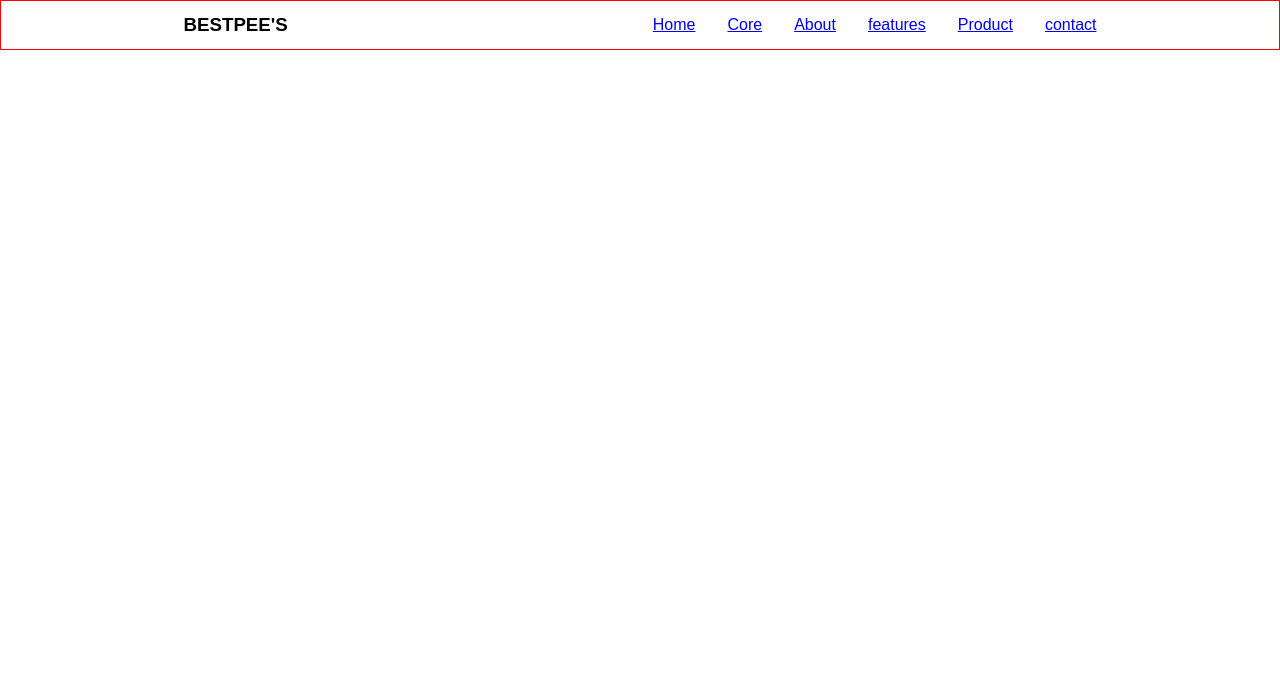
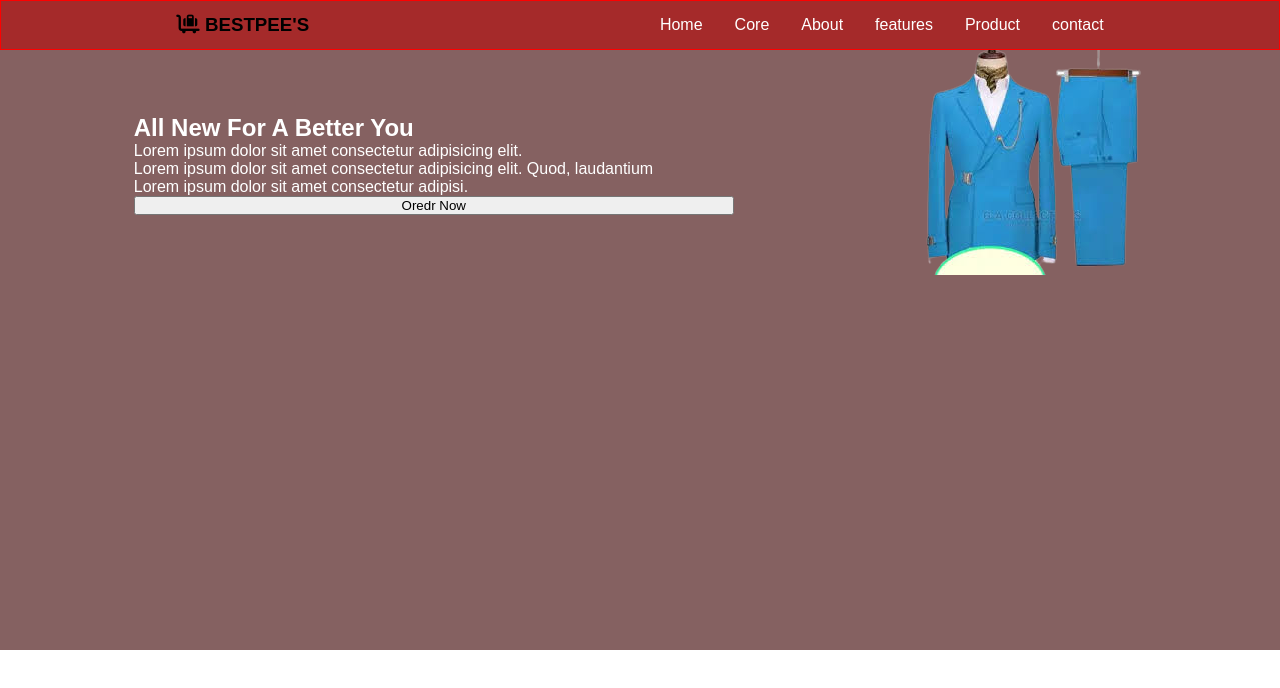
Before and after one commit to PatrickYankah/TRY-CODE, a plain HTML site: page pages/Dress.html in a window 1280 px wide. Drawn offline with Linux system fonts and the light colour scheme.

Commit message:
new- alter

```diff
--- a/pages/Dress.css
+++ b/pages/Dress.css
@@ -12,9 +12,48 @@
     justify-content: space-around;
     align-items: center;
     height: 50px;
+    background-color: brown;
 }
 
 ul {
     display: flex;
     gap: 2rem;
 }
+
+ul a{
+    text-decoration: none;
+    color: white;
+}
+
+ul a:hover{
+background-color: black;
+width: 65px;
+border-radius: 5px;
+padding: 3px;
+text-decoration: underline;
+}
+/* navbae ends here */
+
+.page1{
+    background-color: rgb(133, 97, 97);
+    height: 600px;
+}
+
+.page1-flex-container{
+    display: flex;
+    justify-content: space-around;
+    align-items: center;
+}
+
+.page1-text-container{
+    width: 50%;
+    display: flex;
+    color: white;
+    flex-direction: column;
+    justify-content: space-between;
+}
+
+.page1-container-center{
+    max-width: 1200px;
+    margin: 0 auto;
+}
--- a/pages/Dress.html
+++ b/pages/Dress.html
@@ -1,19 +1,25 @@
 <!DOCTYPE html>
 <html lang="en">
+
 <head>
     <meta charset="UTF-8">
     <meta name="viewport" content="width=device-width, initial-scale=1.0">
     <title>Dress-Product</title>
     <link rel="stylesheet" href="Dress.css">
+    <script src="https://kit.fontawesome.com/3a5739ba75.js" crossorigin="anonymous"></script>
 </head>
+
 <body>
     <main class="main-project">
-
+        <!-- navbar section -->
         <section class="Dress-Product">
 
             <nav class="Product-navbar">
 
-                <h1 class="logo-Product">BESTPEE'S</h1>
+                <h1 class="logo-Product">
+                    <i class="fa-solid fa-cart-flatbed-suitcase"></i>
+                    BESTPEE'S
+                </h1>
 
                 <ul>
                     <a href="#">Home</a>
@@ -25,8 +31,34 @@
                 </ul>
 
             </nav>
+        </section>
+        <!-- end navbar section -->
+        <section class="page1">
+            <div class="page1-container-center">
+                <div class="page1-flex-container">
+                    <div class="page1-text-container">
+                        <h1 class="page1-h1">
+                            All New For A Better You
+                        </h1>
+
+                        <p class="page1-p"> Lorem ipsum dolor sit amet consectetur adipisicing elit. </p>
+                        <p class="page1-p"> Lorem ipsum dolor sit amet consectetur adipisicing elit. Quod, laudantium </p>
+                        <p class="page1-p"> Lorem ipsum dolor sit amet consectetur adipisi. </p>
+
+                        <button class="page1-btn">Oredr Now</button>
+                    </div>
+
+                    <figure class="main-page1-image">
+                        <img src="./images/suit3-removebg-preview.png" alt="" class="page1-image">
+                    </figure>
 
 
+
+
+
+
+                </div>
+            </div>
         </section>
 
 
@@ -35,4 +67,5 @@
 
     </main>
 </body>
+
 </html>
```
Also changed, not shown: item.css (+4 -6 lines), pages/images/ssuit6-removebg-preview (1).png (added), pages/images/suit3-removebg-preview.png (added), pages/images/suit4-removebg-preview.png (added), pages/images/suit5-removebg-preview.png (added), pages/images/suit7-removebg-preview.png (added), pages/images/suite1-removebg-preview.png (added), pages/images/suitew2-removebg-preview.png (added).
